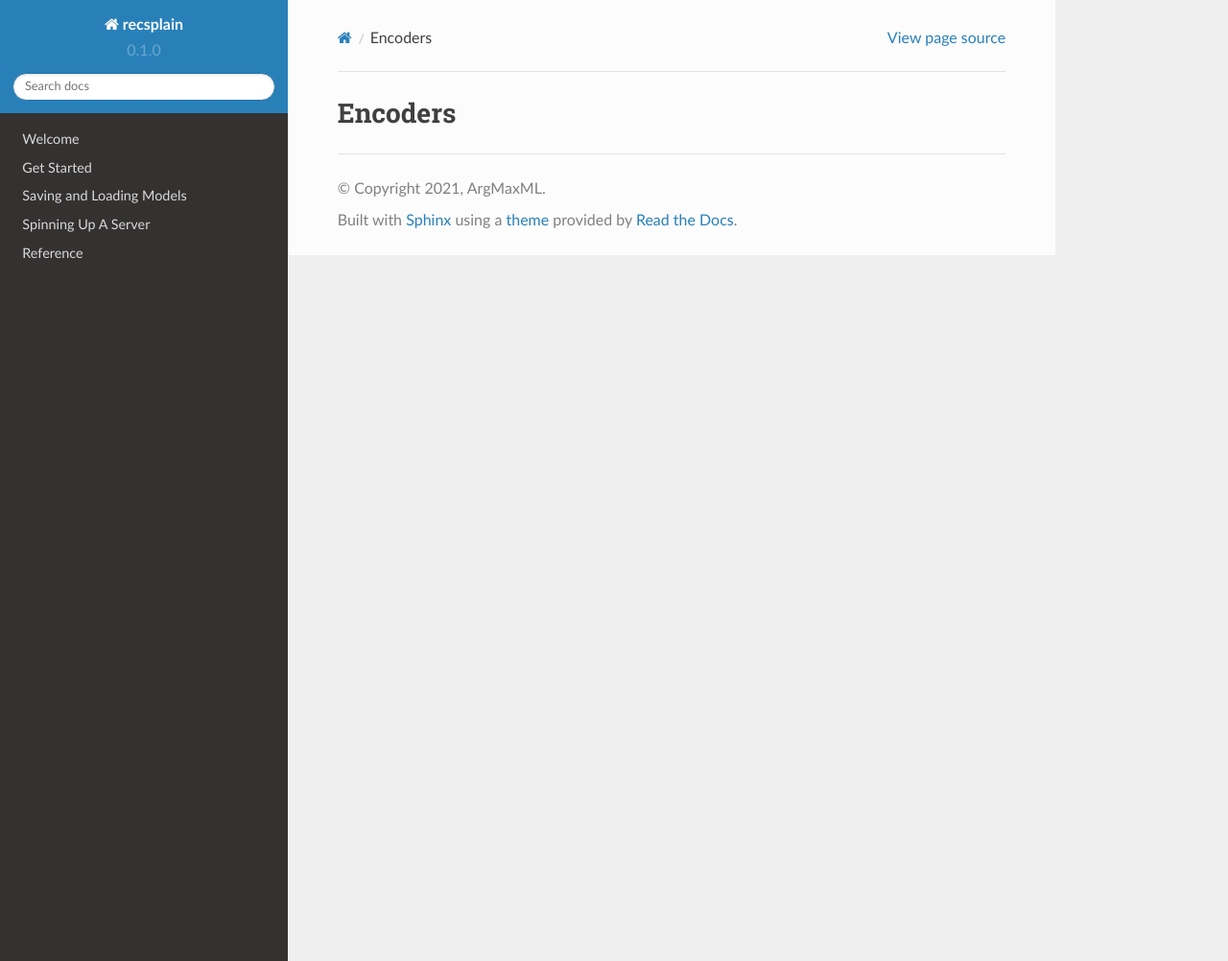
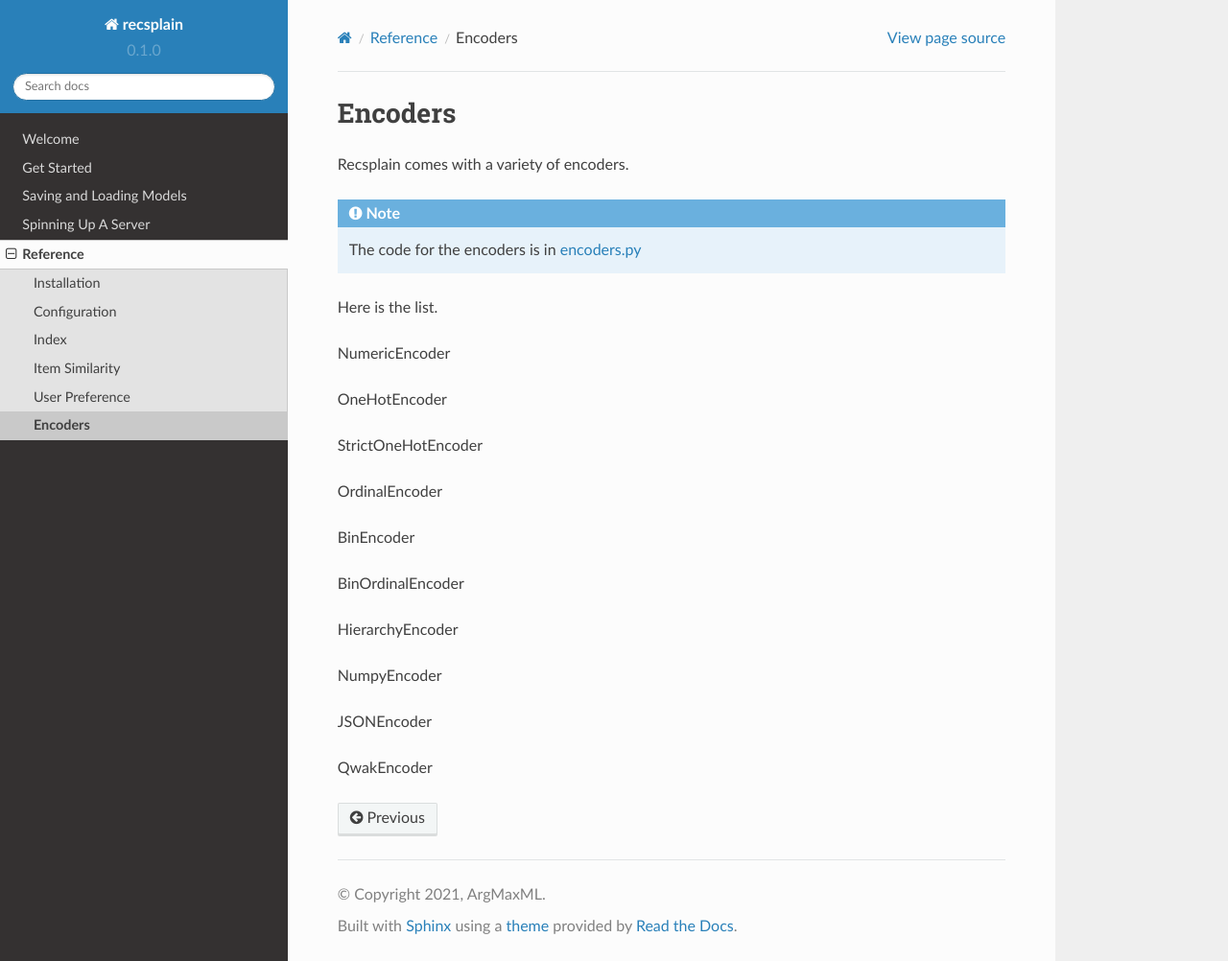
Before and after one commit to argmaxml/recsplain, a Sphinx documentation site: the page built from docs/source/encoders-list.rst, in a window 1280 px wide and 1002 px high. Shown: the whole window at 96% size. Built offline with Sphinx 7.4.7 and the Read the Docs theme 2.0.0, drawn with Linux system fonts in a browser that asks for light colours.

Commit message:
add saving and loading and encoders

```diff
--- a/docs/source/encoders-list.rst
+++ b/docs/source/encoders-list.rst
@@ -1,2 +1,29 @@
 Encoders
 ================
+
+Recsplain comes with a variety of encoders.
+
+.. note::
+   The code for the encoders is in `encoders.py <https://github.com/argmaxml/recsplain/blob/master/recsplain/encoders.py>`_
+
+Here is the list.
+
+NumericEncoder
+
+OneHotEncoder
+
+StrictOneHotEncoder
+
+OrdinalEncoder
+
+BinEncoder
+
+BinOrdinalEncoder
+
+HierarchyEncoder
+
+NumpyEncoder
+
+JSONEncoder
+
+QwakEncoder
--- /dev/null
+++ b/docs/source/load_model_example.py
@@ -0,0 +1,5 @@
+import recsplain as rx
+
+model_name = "your-model-name"
+
+rx.load_model(model_name)
--- /dev/null
+++ b/docs/source/save_model_example.py
@@ -0,0 +1,5 @@
+import recsplain as rx
+
+model_name = "your-model-name"
+
+rx.save_model(model_name)
```
Also changed, not shown: docs/source/index.rst (+5 -7 lines), docs/source/reference.rst (+3 -6 lines), docs/source/saving-and-loading.rst (+24 -0 lines), docs/source/spinning-up.rst (+13 -1 lines).
